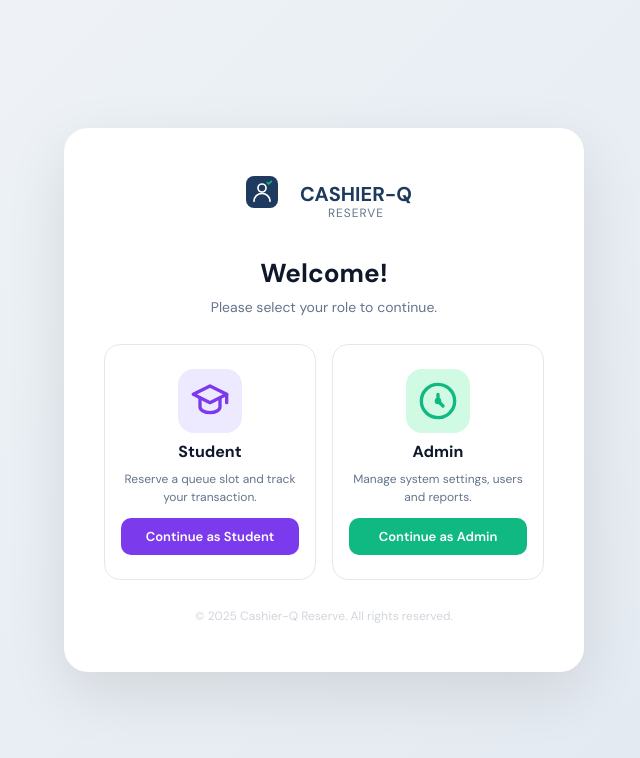
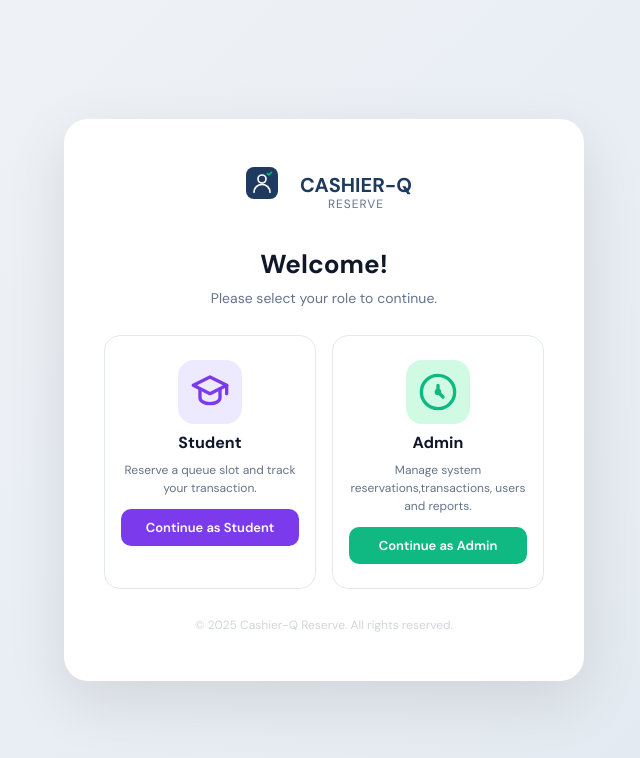
Before and after one commit to GoDy2004/C-Queue-R, a React (Vite) app in the folder client/: page / in a window 1280 px wide. Shown: the top 758 px of the page, without its empty margins (316-956 px from the left). Built offline with nearby package versions, Linux system fonts and the light colour scheme; no server answers.

Commit message:
Update admin role description in RoleSelect component

```diff
--- a/client/src/pages/admin/RoleSelect.jsx
+++ b/client/src/pages/admin/RoleSelect.jsx
@@ -56,7 +56,7 @@ export default function RoleSelect() {
               </svg>
             </div>
             <h3 className={styles.roleTitle}>Admin</h3>
-            <p className={styles.roleDesc}>Manage system settings, users and reports.</p>
+            <p className={styles.roleDesc}>Manage system reservations,transactions, users and reports.</p>
             <button className={styles.adminBtn}>Continue as Admin</button>
           </div>
         </div>
```
